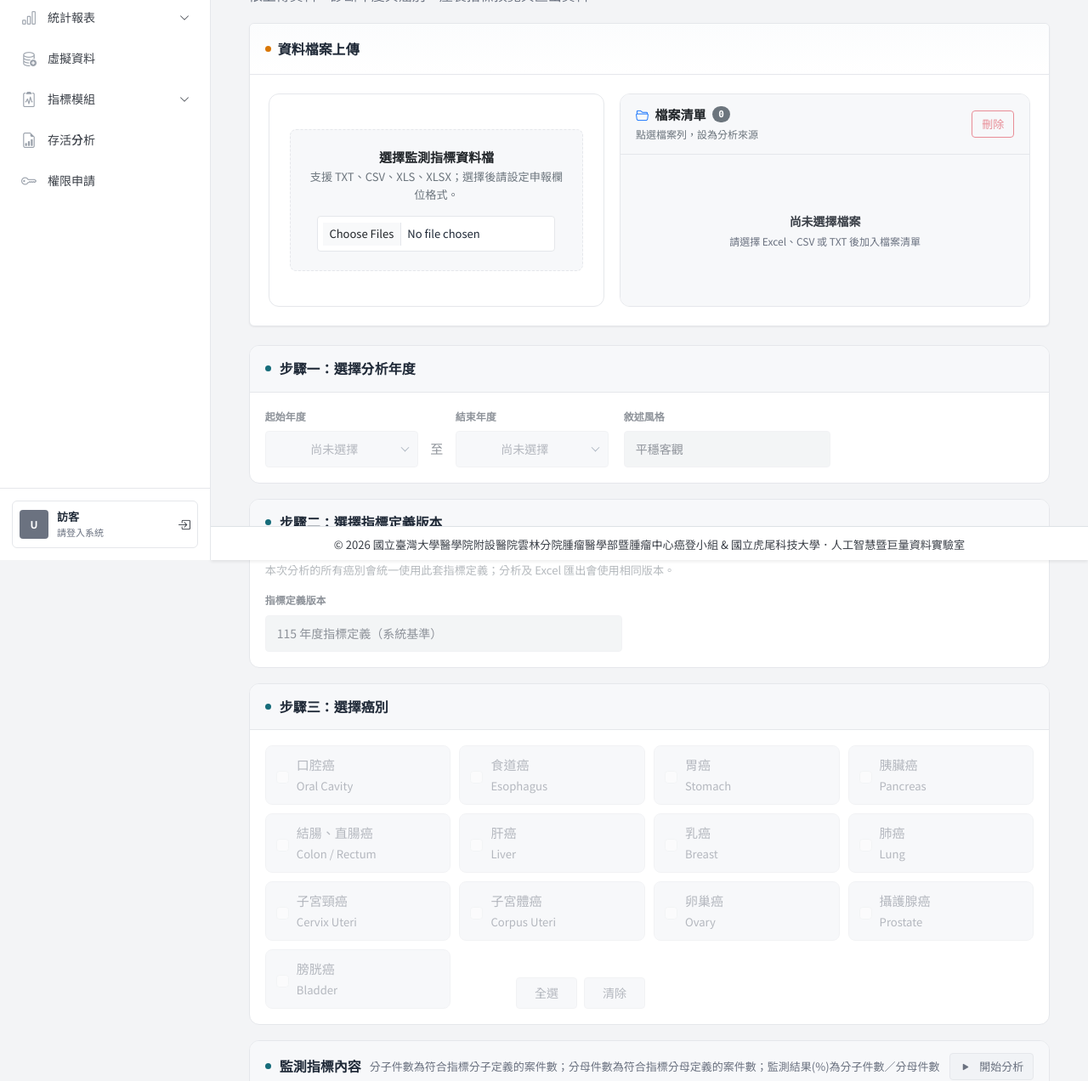
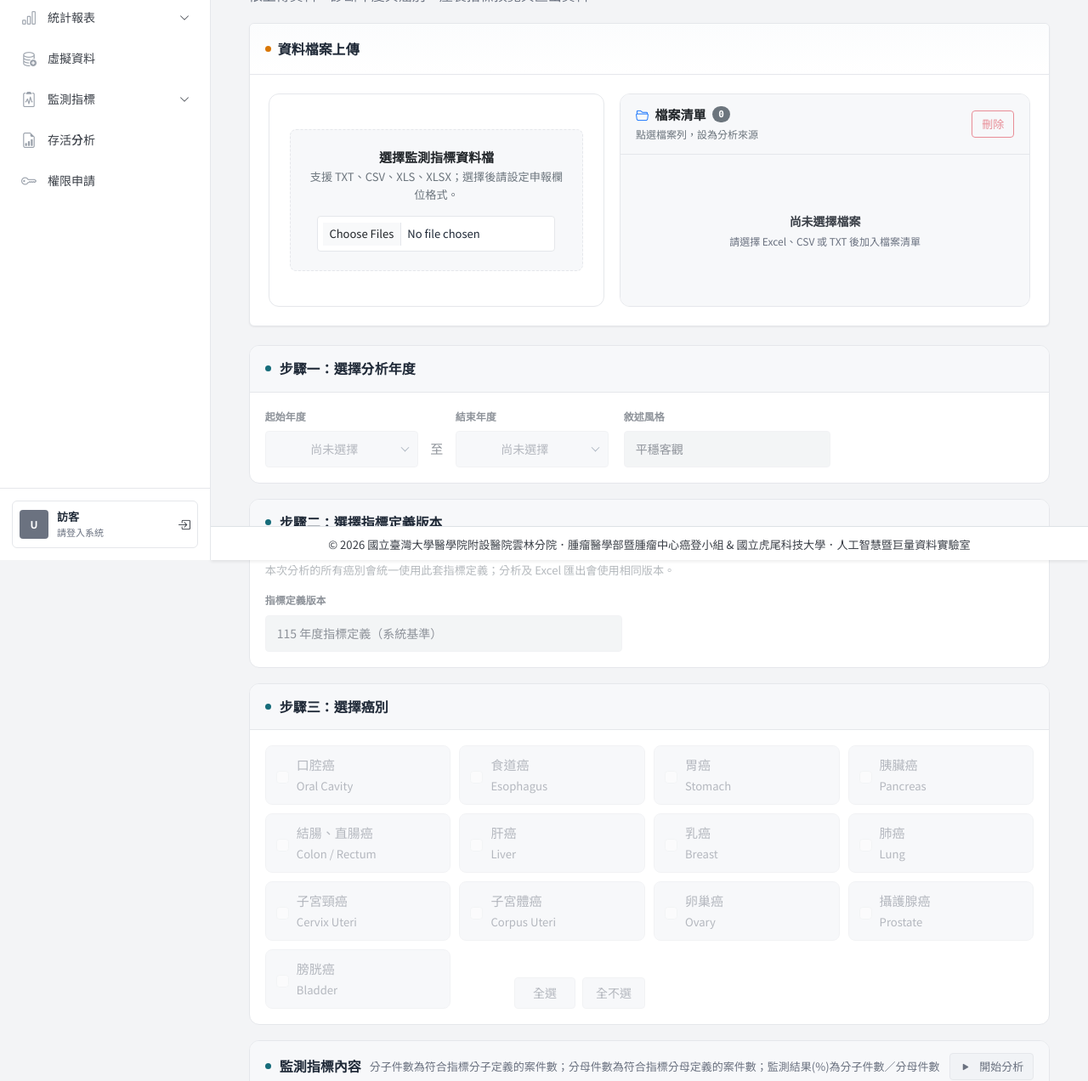
Before and after one commit to YuTzu2003/CancerRegistry_System, a Python web app: template modules/blueprint/indicators/templates/indicators.html in a window 1280 px wide. Shown: the part 141-1413 px from the top of the page at 85% size. Run offline with Jinja, Linux system fonts and the light colour scheme; the template is opened without the code that fills it, so the values that code supplies are empty; some libraries are stand-ins or nearby versions; some web fonts are replaced.

Commit message:
merge survia and indicators tool

```diff
--- a/modules/blueprint/dashboard/templates/control.html
+++ b/modules/blueprint/dashboard/templates/control.html
@@ -156,7 +156,7 @@
         </div>
         <div class="d-flex align-items-center gap-2">
           <button type="button" class="btn btn-sm btn-outline-secondary" id="btnSelectAllDashboardExtras" disabled>全選</button>
-          <button type="button" class="btn btn-sm btn-outline-secondary" id="btnClearAllDashboardExtras" disabled>清除</button>
+          <button type="button" class="btn btn-sm btn-outline-secondary" id="btnClearAllDashboardExtras" disabled>全不選</button>
         </div>
       </div>
       <div class="field-chiplist" id="dashboardInputFieldList">
--- a/modules/blueprint/data_gen/templates/dataGen.html
+++ b/modules/blueprint/data_gen/templates/dataGen.html
@@ -139,7 +139,7 @@
         </div>
         <div class="d-flex align-items-center gap-2">
           <button type="button" class="btn btn-sm btn-outline-secondary" id="btnSelectAllDataGenExtras" disabled>全選</button>
-          <button type="button" class="btn btn-sm btn-outline-secondary" id="btnClearAllDataGenExtras" disabled>清除</button>
+          <button type="button" class="btn btn-sm btn-outline-secondary" id="btnClearAllDataGenExtras" disabled>全不選</button>
         </div>
       </div>
       <div class="field-chiplist" id="outputFieldList">
--- a/modules/blueprint/indicators/templates/indicators.html
+++ b/modules/blueprint/indicators/templates/indicators.html
@@ -242,7 +242,7 @@
       </div>
     </div>
     <div>
-      <div class="d-flex justify-content-between align-items-center mb-2"><div style="font-size: 13px; font-weight: 600; color: var(--gray-700);">未匹配欄位處理<span class="hint" style="font-weight: 400; margin-left: 6px;">勾選的欄位會一併保留於資料檔。</span></div><div class="d-flex align-items-center gap-2"><button id="btnSelectAllIndicatorExtras" class="btn btn-sm btn-outline-secondary" type="button" disabled>全選</button><button id="btnClearAllIndicatorExtras" class="btn btn-sm btn-outline-secondary" type="button" disabled>清除</button></div></div>
+      <div class="d-flex justify-content-between align-items-center mb-2"><div style="font-size: 13px; font-weight: 600; color: var(--gray-700);">未匹配欄位處理<span class="hint" style="font-weight: 400; margin-left: 6px;">勾選的欄位會一併保留於資料檔。</span></div><div class="d-flex align-items-center gap-2"><button id="btnSelectAllIndicatorExtras" class="btn btn-sm btn-outline-secondary" type="button" disabled>全選</button><button id="btnClearAllIndicatorExtras" class="btn btn-sm btn-outline-secondary" type="button" disabled>全不選</button></div></div>
       <div id="indicatorsInputFieldList" class="field-chiplist"><span class="field-chip disabled"><i class="bi bi-asterisk"></i> 請先選擇檔案</span></div>
     </div>
     <div class="d-flex justify-content-end gap-2 mt-3 pt-3" style="border-top:1px solid var(--border);"><button id="btnPreviewIndicatorsInput" class="btn btn-light" type="button" disabled><i class="bi bi-eye"></i> 預覽</button><button id="uploadIndicatorsFile" class="btn btn-primary d-flex align-items-center justify-content-center gap-2" type="button" disabled><i class="bi bi-upload"></i> 確認匯入</button></div>
@@ -271,7 +271,7 @@
       {% endfor %}
       <div class="indicators-cancer-actions" aria-label="癌別批次選擇">
         <button id="selectAllIndicatorCancers" class="btn btn-outline-primary btn-sm" type="button" aria-controls="indicatorsCancerGrid" disabled>全選</button>
-        <button id="clearAllIndicatorCancers" class="btn btn-outline-secondary btn-sm" type="button" aria-controls="indicatorsCancerGrid" disabled>清除</button>
+        <button id="clearAllIndicatorCancers" class="btn btn-outline-secondary btn-sm" type="button" aria-controls="indicatorsCancerGrid" disabled>全不選</button>
       </div>
     </div>
   </div>
--- a/modules/blueprint/survival_report/templates/survival_report/powerpoint.html
+++ b/modules/blueprint/survival_report/templates/survival_report/powerpoint.html
@@ -129,7 +129,7 @@
         </div>
         <div class="deck-selection-actions">
           <button id="selectAllDecks" type="button">全選</button>
-          <button id="clearDeckSelection" type="button">清除選取</button>
+          <button id="clearDeckSelection" type="button">全不選</button>
         </div>
         <div id="deckList" class="deck-list" aria-label="PPT 清單"></div>
         <div class="slide-list-heading">
--- a/modules/blueprint/templates/base.html
+++ b/modules/blueprint/templates/base.html
@@ -51,8 +51,8 @@
             {"endpoint": "auth.data_update_access", "title": "資料維護", "icon": "bi-database-gear"},
           ]},
           {"endpoint": "data_gen.dataGen", "title": "虛擬資料", "icon": "bi-database-add"},
-          {"title": "指標模組", "icon": "bi-clipboard2-pulse", "subitems": [
-            {"endpoint": "indicators.indicators", "title": "監測指標", "icon": "bi-clipboard2-pulse"},
+          {"title": "監測指標", "icon": "bi-clipboard2-pulse", "subitems": [
+            {"endpoint": "indicators.indicators", "title": "指標分析", "icon": "bi-clipboard2-pulse"},
             {"endpoint": "indicators.indicator_definitions_page", "title": "資料維護", "icon": "bi-database-gear"},
           ]},
           {"endpoint": "survival_report.index", "title": "存活分析", "icon": "bi-file-earmark-bar-graph"},
@@ -166,7 +166,7 @@
       <footer class="site-footer py-2 border-top shadow-sm">
         <div class="container text-center">
           <span class="small">
-            &copy; 2026 國立臺灣大學醫學院附設醫院雲林分院腫瘤醫學部暨腫瘤中心癌登小組 &amp; 國立虎尾科技大學．人工智慧暨巨量資料實驗室
+            &copy; 2026 國立臺灣大學醫學院附設醫院雲林分院．腫瘤醫學部暨腫瘤中心癌登小組 &amp; 國立虎尾科技大學．人工智慧暨巨量資料實驗室
           </span>
         </div>
       </footer>
```
